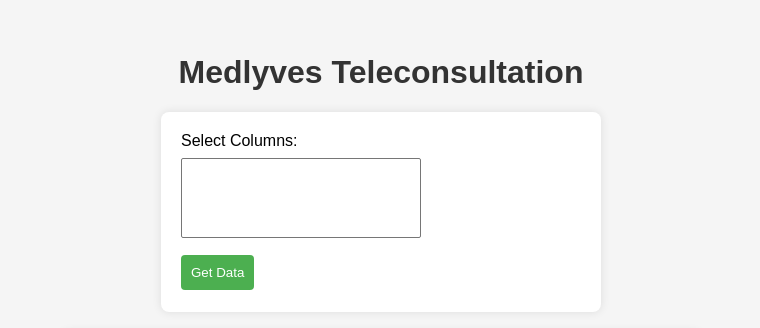
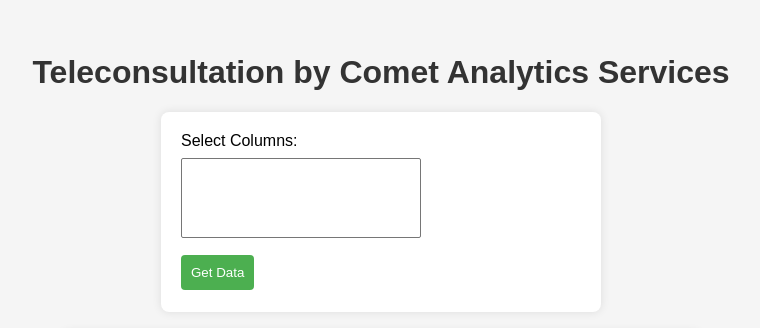
Before and after one commit to Dhinagaran891/Drug-recommendation-web-app, a plain HTML site: page index.html in a window 1280 px wide. Shown: the part 198-526 px from the top of the page, without its empty margins (259-1019 px from the left). Drawn offline with nearby package versions, Linux system fonts and the light colour scheme; no server answers.

Commit message:
Update index.html

```diff
--- a/index.html
+++ b/index.html
@@ -4,7 +4,7 @@
 <head>
     <meta charset="UTF-8">
     <meta name="viewport" content="width=device-width, initial-scale=1.0">
-    <title>Comet Teleconsultation by Comet Analytics Seriveces</title>
+    <title>Dhinagaran teleconsulation</title>
     <link href="https://cdn.jsdelivr.net/npm/select2@4.1.0-rc0/dist/css/select2.min.css" rel="stylesheet" />
     <script src="https://code.jquery.com/jquery-3.6.4.min.js"></script>
     <script src="https://cdn.jsdelivr.net/npm/select2@4.1.0-rc0/dist/js/select2.min.js"></script>
@@ -74,7 +74,7 @@
 </head>
 <body>
 
-<h1>Medlyves Teleconsultation</h1>
+<h1>Teleconsultation by Comet Analytics Services</h1>
 
 <form id="columnForm">
     <label for="columns">Select Columns:</label>
```
